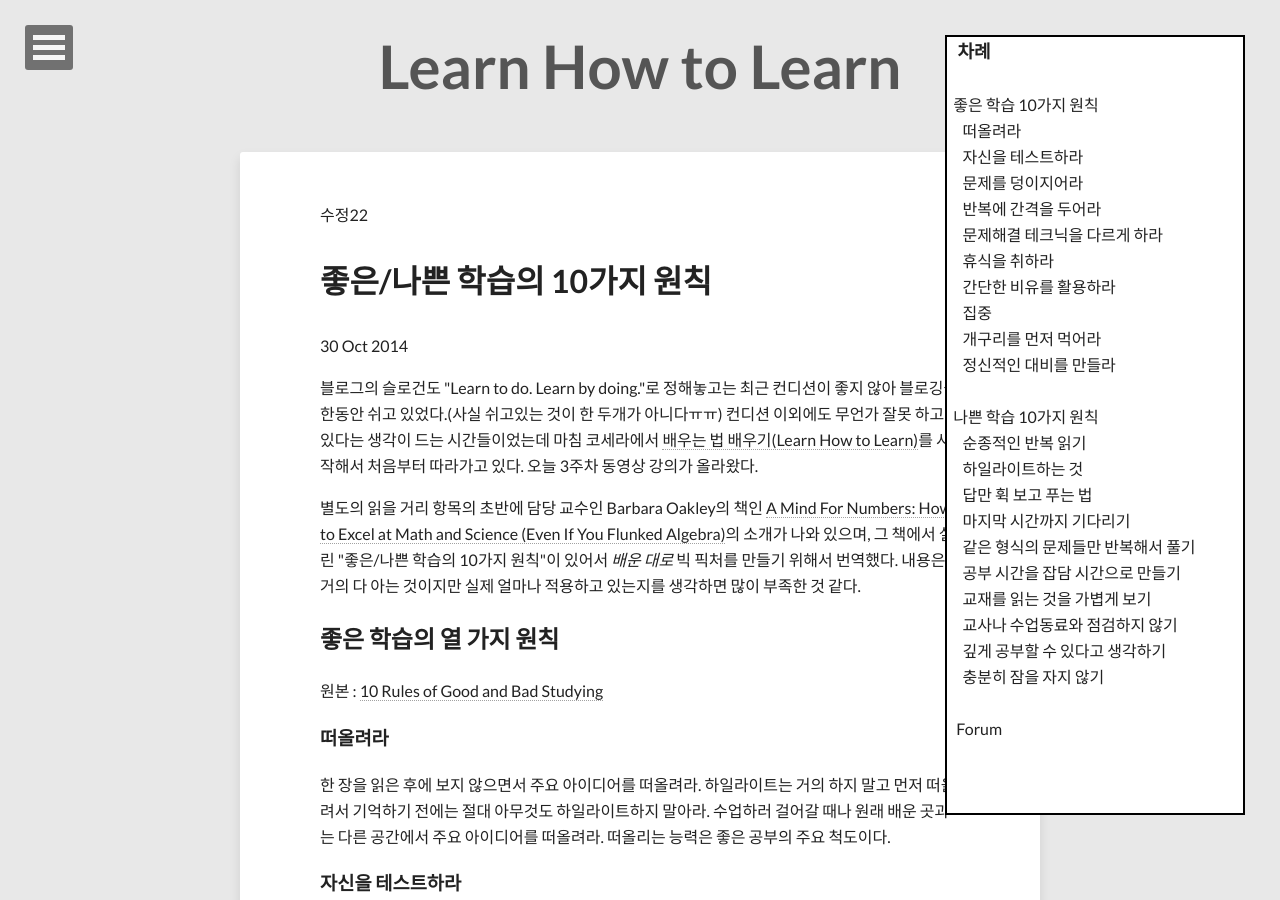
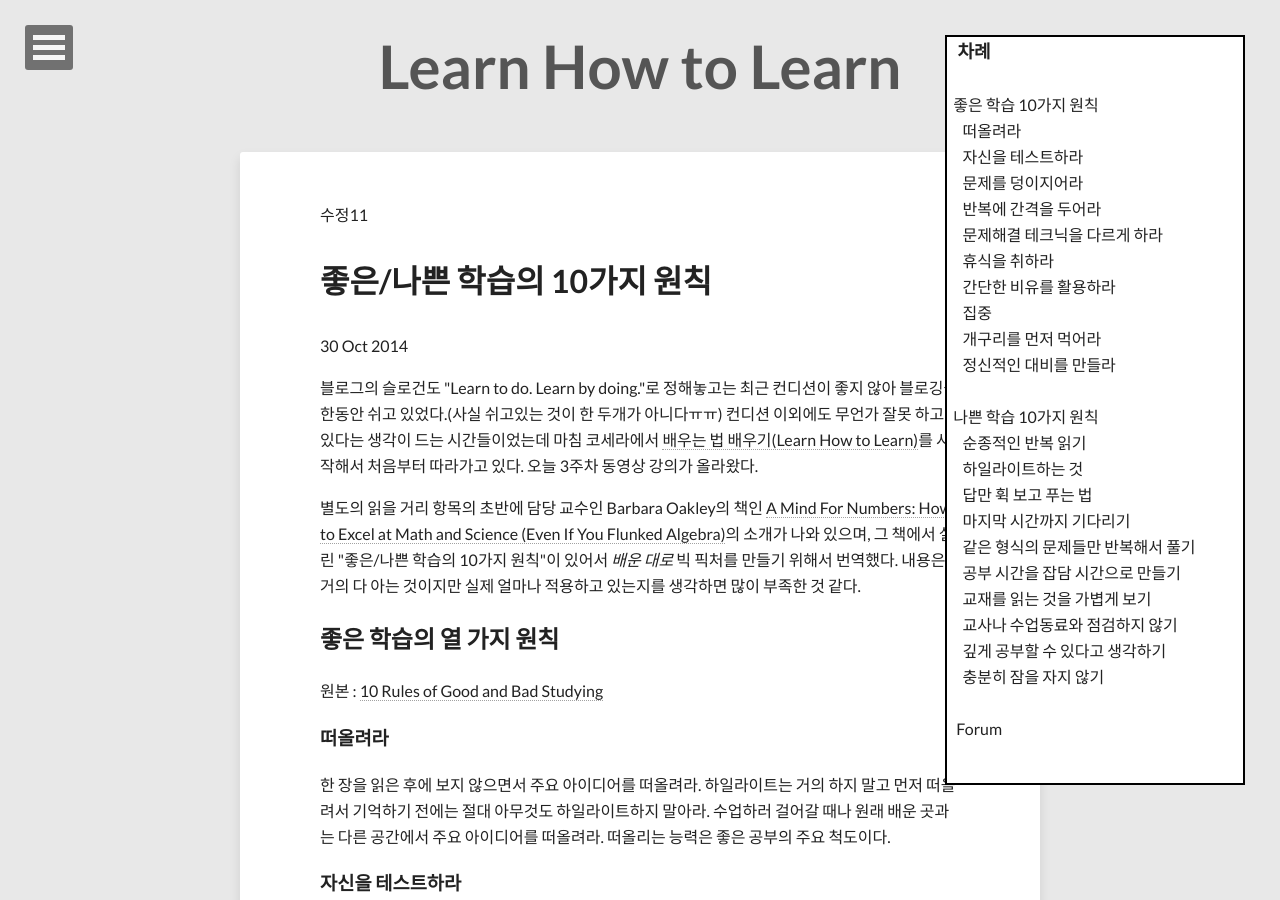
Before and after one commit to geoncheollee/geonblog, a Jekyll site: the page built from how_study.html, in a window 1280 px wide and 900 px high. Built offline with Jekyll 4.4.1, drawn with Linux system fonts in a browser that asks for light colours; nearby versions of some CDN libraries; comment, search, counter and statistics services are not loaded.

Commit message:
20141103_hong

```diff
--- a/how_study.html
+++ b/how_study.html
@@ -10,11 +10,11 @@
   creditlink: http://www.dargadgetz.com/ios-7-abstract-wallpaper-pack-for-iphone-5-and-ipod-touch-retina/-->
 share: true
 ---
-수정22
+수정11
 
 <html>
 <body>
-	<div style="background: white; height: 780px; width: 300px; border: 2px solid black; position: fixed; top: 35px; right: 35px;">
+	<div style="background: white; height: 750px; width: 300px; border: 2px solid black; position: fixed; top: 35px; right: 35px;">
   			<b><span style="font-size: large;">&nbsp;&nbsp;&nbsp;차례</span></b><br /><br>
   			<a href="#good"> &nbsp;&nbsp;좋은 학습 10가지 원칙</a> <br>
   			<a href="#good1"> &nbsp;&nbsp;&nbsp;&nbsp;&nbsp;떠올려라 </a> <br>
```
